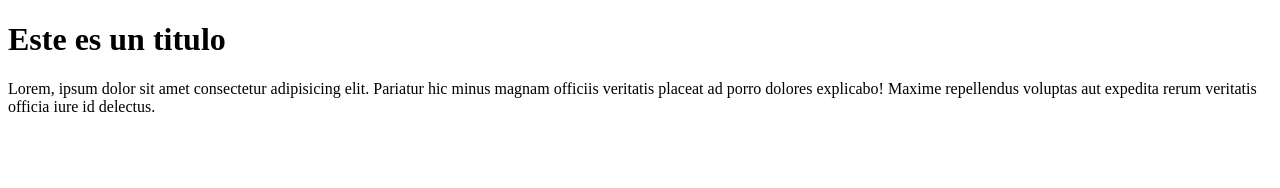
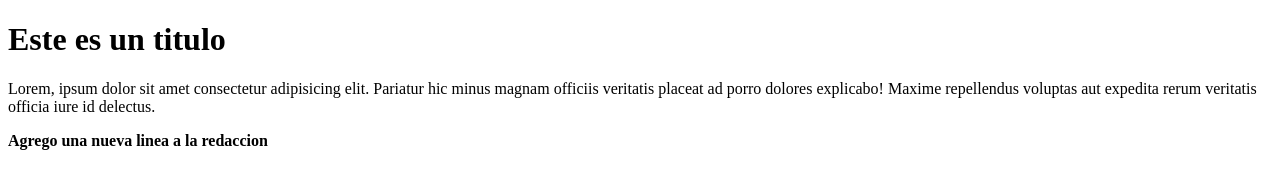
Before and after one commit to marmigue/Blog, a plain HTML site: page index.html in a window 1280 px wide. Drawn offline with Linux system fonts and the light colour scheme.

Commit message:
Agrego una linea nueva

```diff
--- a/index.html
+++ b/index.html
@@ -15,6 +15,7 @@
             <p>Lorem, ipsum dolor sit amet consectetur adipisicing elit. Pariatur hic minus magnam officiis veritatis
             placeat ad porro dolores explicabo! Maxime repellendus voluptas aut expedita rerum veritatis officia iure id
             delectus.</p>
+            <b>Agrego una nueva linea a la redaccion</b>
         </div>
     </main>
 </body>
```
